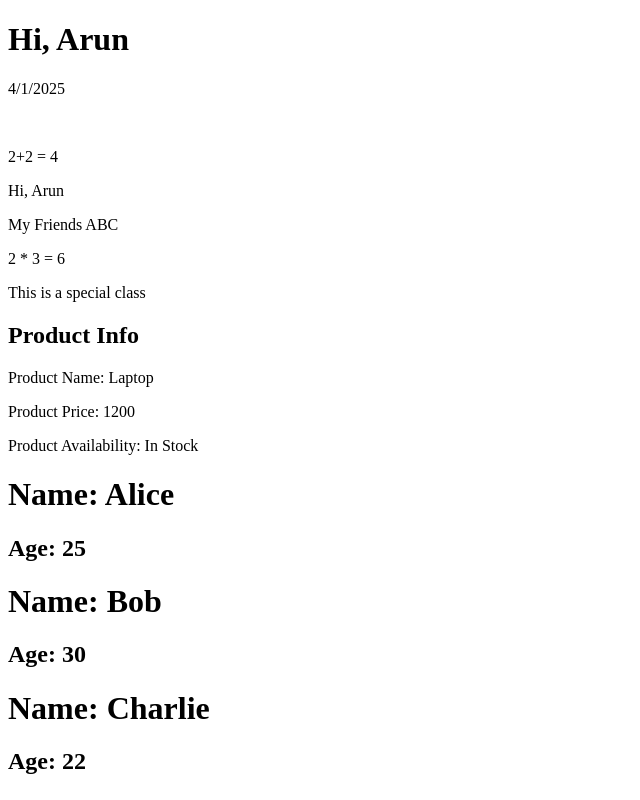
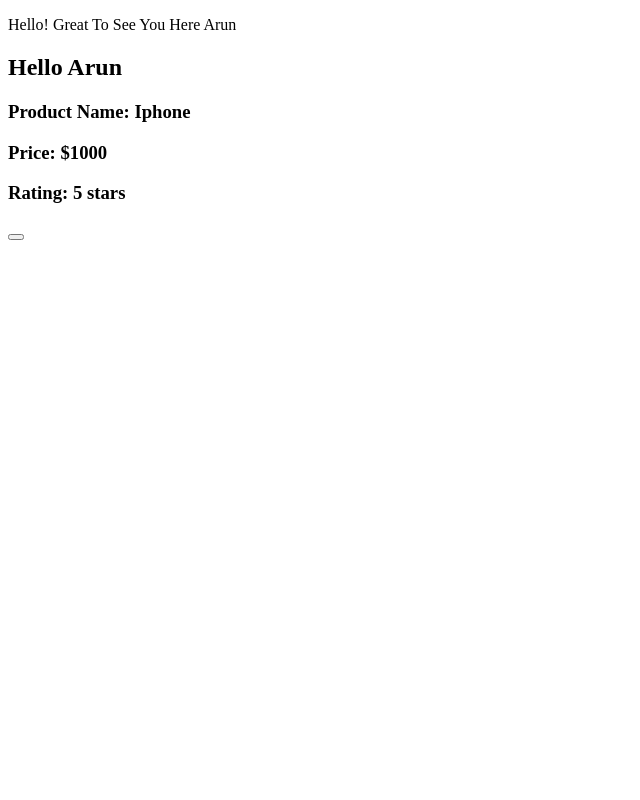
Before and after one commit to arunabhajana/learning, a React (Vite) app: page / in a window 1280 px wide. Shown: the whole page, without its empty margins (0-640 px from the left). Built offline with nearby package versions, Linux system fonts and the light colour scheme.

Commit message:
props completed

```diff
--- a/src/Greetings.jsx
+++ /dev/null
@@ -1,12 +0,0 @@
-const Name = "Arun";
-const date = new Date();
-const Greetings = () => {
-    return (
-        <div>
-            <h1>Hi, {Name} </h1>
-            <p>{date.getDate()}/{date.getMonth()}/{date.getFullYear()}</p>
-        </div>
-    )
-}
-
-export default Greetings;
--- /dev/null
+++ b/src/components/Functions.jsx
@@ -0,0 +1,18 @@
+
+const Button = ({onClick}) => {
+    return (
+        <button onClick={onClick}></button>
+    )
+}
+
+const Handle = () => {
+    const HandleClick = () => {
+        alert("Button Clicked");
+    }
+
+    return <Button onClick={HandleClick}></Button>
+}
+
+export default Handle;
+
+// Passing Function As A Prop In Component
--- /dev/null
+++ b/src/components/Greetings.jsx
@@ -0,0 +1,12 @@
+const Greetings = (props) => {
+    return (
+        <div>
+            <p>Hello! Great To See You Here {props.name}</p>
+        </div>
+    )
+}
+
+export default Greetings;
+
+
+// Props Example (Not Destructured)
--- /dev/null
+++ b/src/components/ProductList.jsx
@@ -0,0 +1,14 @@
+
+const ProductList = ({name , price , rating}) => {
+    return (
+        <div>
+            <h3>Product Name: {name}</h3>
+            <h3>Price: ${price}</h3>
+            <h3>Rating: {rating} stars</h3>
+        </div>
+    )
+}
+
+export default ProductList;
+
+// Multiple Props For Single Component
--- /dev/null
+++ b/src/components/Users.jsx
@@ -0,0 +1,12 @@
+const Users = ({name}) => {
+    return (
+        <div>
+            <h2>Hello {name}</h2>
+        </div>
+    )
+}
+
+export default Users;
+
+
+// Props Example Destructured
--- a/src/main.jsx
+++ b/src/main.jsx
@@ -2,15 +2,16 @@
 import { createRoot } from 'react-dom/client'
 import './index.css'
 import App from './App.jsx'
-import Greetings from './Greetings.jsx'
-import ProductInfo from './ProductInfo.jsx'
-import UserList from './UsersList.jsx'
+import Greetings from './components/Greetings.jsx'
+import Users from './components/Users.jsx'
+import ProductList from './components/ProductList.jsx'
+import Handle from './components/Functions.jsx'
 
 createRoot(document.getElementById('root')).render(
   <StrictMode>
-    <Greetings />
-    <App />
-    <ProductInfo />
-    <UserList />
+    <Greetings name="Arun" />
+    <Users name="Arun" />
+    <ProductList name="Iphone" price={1000} rating={5} />
+    <Handle />
   </StrictMode>,
 )
```
Also changed, not shown: 1 other file (tests, documents, lock files or other folders).
